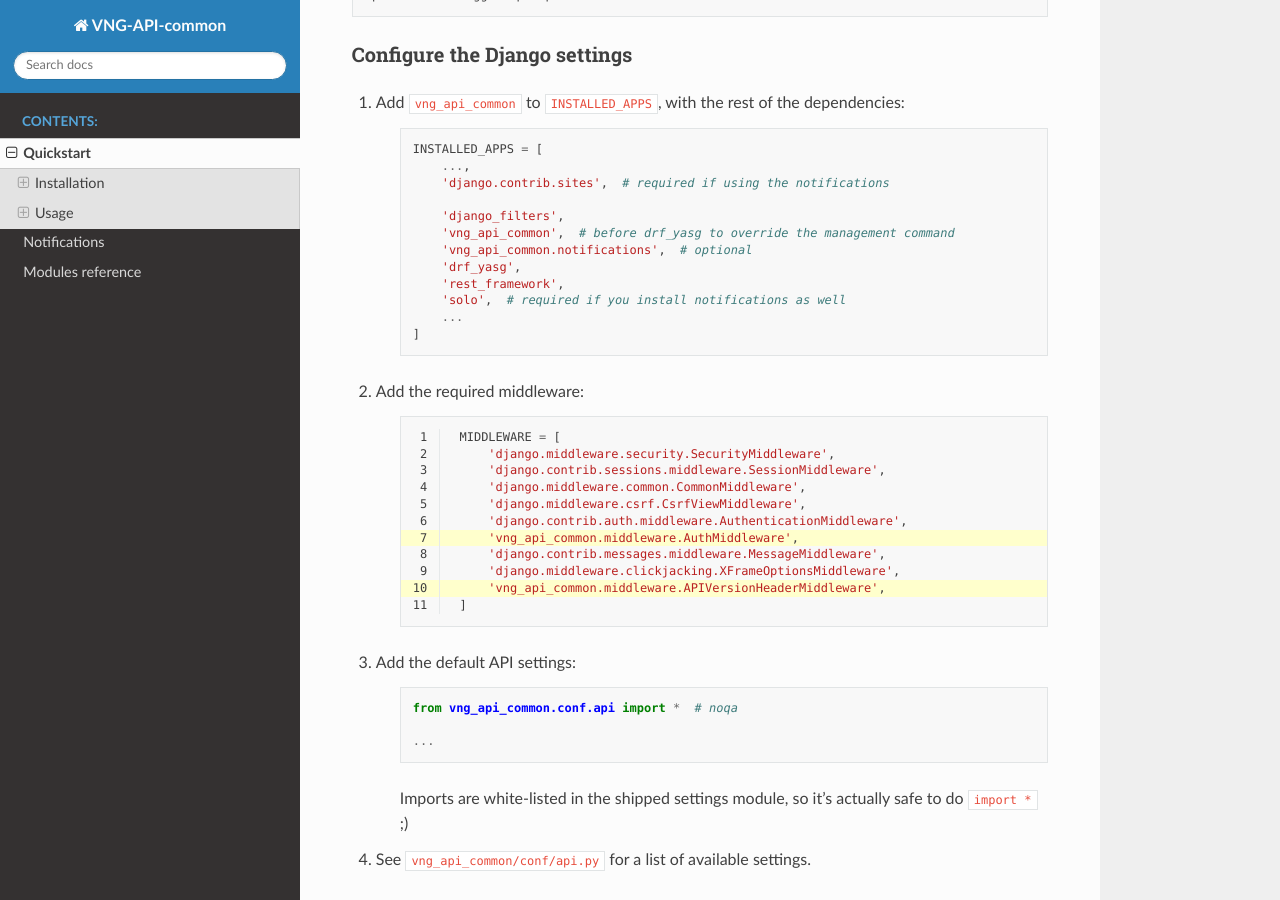
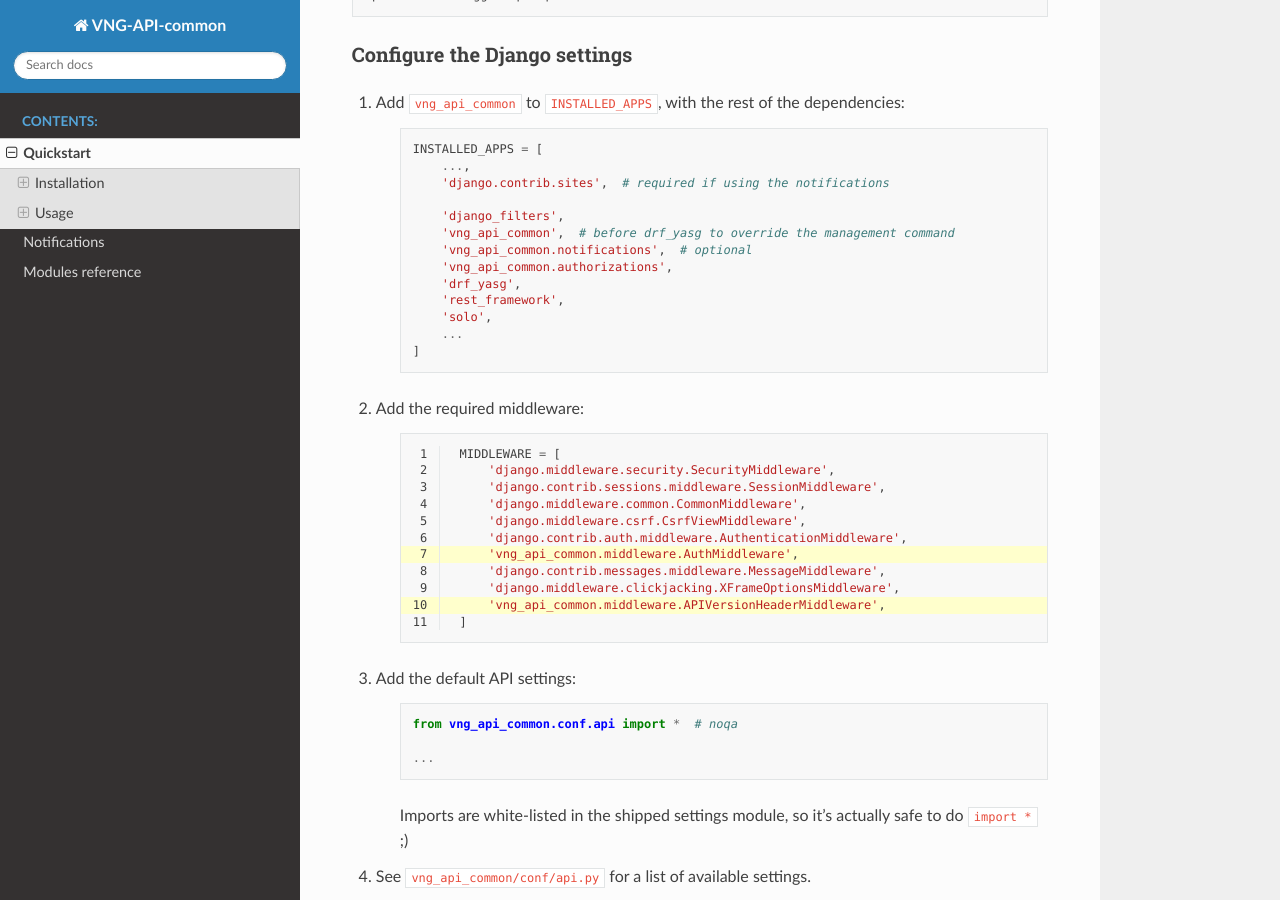
Before and after one commit to VNG-Realisatie/vng-api-common, a Sphinx documentation site: the page built from docs/quickstart.rst, in a window 1280 px wide and 900 px high, scrolled down 692 px. Built offline with Sphinx 7.4.7 and the Read the Docs theme 2.0.0, drawn with Linux system fonts in a browser that asks for light colours.

Commit message:
update docs

```diff
--- a/docs/quickstart.rst
+++ b/docs/quickstart.rst
@@ -46,9 +46,10 @@
             'django_filters',
             'vng_api_common',  # before drf_yasg to override the management command
             'vng_api_common.notifications',  # optional
+            'vng_api_common.authorizations',
             'drf_yasg',
             'rest_framework',
-            'solo',  # required if you install notifications as well
+            'solo',
             ...
         ]
 
```
